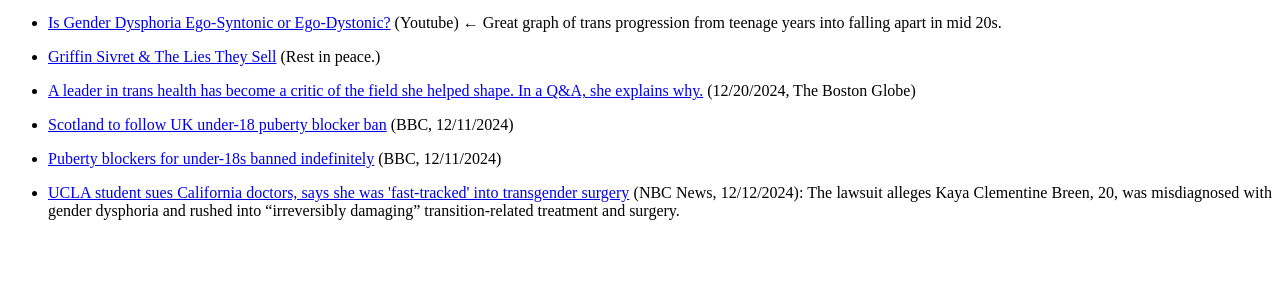
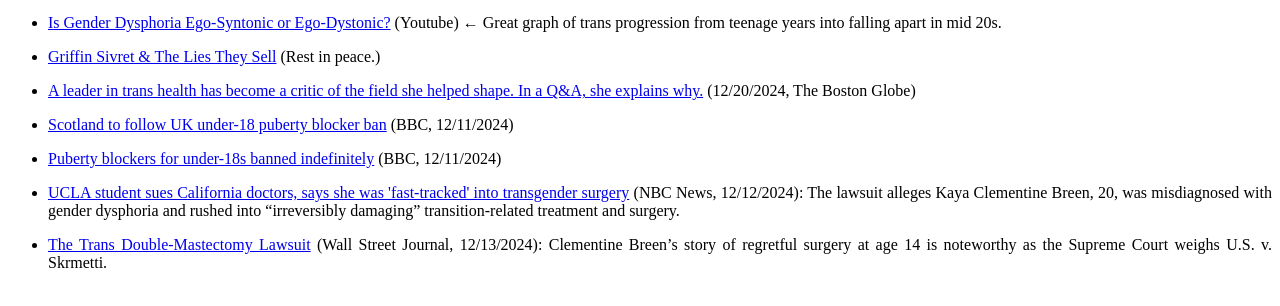
Before and after one commit to gitpushremote/web, a plain HTML site: page t/index.html in a window 1280 px wide. Shown: the part 86-392 px from the top of the page. Drawn offline with Linux system fonts and the light colour scheme.

Commit message:
Update index.html

```diff
--- a/t/index.html
+++ b/t/index.html
@@ -20,5 +20,8 @@
         <li>
             <p style="text-align:justify;"><a target="_blank" rel="noopener noreferrer" href="https://www.nbcnews.com/nbc-out/out-news/ucla-student-sues-california-doctors-says-was-fast-tracked-transgender-rcna183815">UCLA student sues California doctors, says she was 'fast-tracked' into transgender surgery</a> (NBC News, 12/12/2024): The lawsuit alleges Kaya Clementine Breen, 20, was misdiagnosed with gender dysphoria and rushed into “irreversibly damaging” transition-related treatment and surgery.</p>
         </li>
+        <li>
+            <p style="text-align:justify;"><a target="_blank" rel="noopener noreferrer" href="https://archive.ph/JjXo4">The Trans Double-Mastectomy Lawsuit</a> (Wall Street Journal, 12/13/2024): Clementine Breen’s story of regretful surgery at age 14 is noteworthy as the Supreme Court weighs U.S. v. Skrmetti.</p>
+        </li>
     </ul>
 </center>
```
